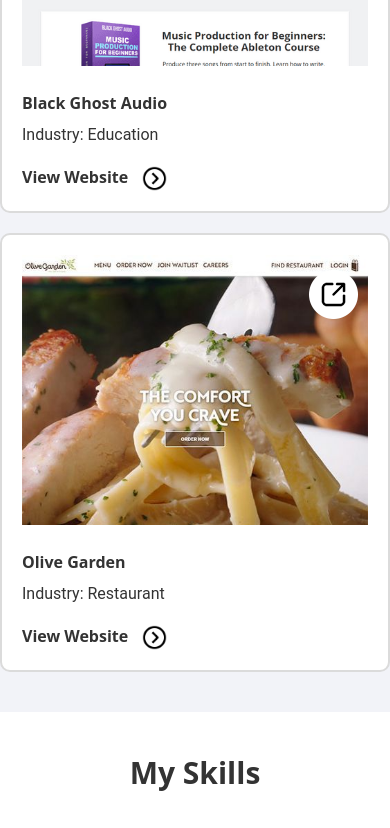
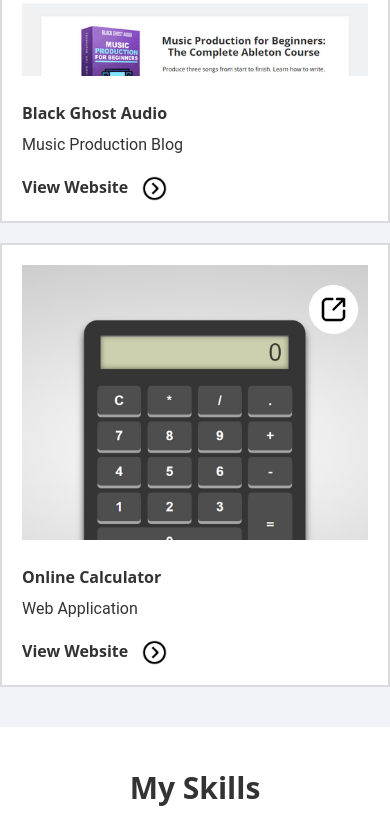
Before and after one commit to CharlesHoffman-dev/charleshoffman-dev.github.io, a plain HTML site: page index.html in a window 390 px wide. Shown: the part 2293-3121 px from the top of the page. Drawn offline with nearby package versions, Linux system fonts and the light colour scheme; a script that the page names is missing.

Commit message:
Updated website placeholder with calculator app.

```diff
--- a/css/bizgrow.webflow.css
+++ b/css/bizgrow.webflow.css
@@ -1115,6 +1115,10 @@ p {
     max-width: 90%;
   }
 
+  .image-container {
+    height: 200px;
+  }
+
   .section-4 {
     padding-top: 40px;
     padding-bottom: 40px;
@@ -1279,6 +1283,10 @@ p {
     max-width: 90%;
   }
 
+  .image-container {
+    height: 275px;
+  }
+
   .column {
     padding-right: 0px;
     padding-left: 0px;
@@ -1461,6 +1469,10 @@ p {
     max-width: 100%;
   }
 
+  .div-block-5 {
+    border-radius: 0px;
+  }
+
   .paragraph-4 {
     line-height: 24px;
     text-align: left;
--- a/index.html
+++ b/index.html
@@ -1,4 +1,4 @@
-<!DOCTYPE html><!--  Last Published: Sun Jul 03 2022 20:56:25 GMT+0000 (Coordinated Universal Time)  -->
+<!DOCTYPE html><!--  Last Published: Sun Jul 03 2022 21:21:33 GMT+0000 (Coordinated Universal Time)  -->
 <html data-wf-page="62bbdcc44e57e8e89fe3bdb3" data-wf-site="62bbdcc24e57e8693ae3bd23">
 <head>
   <meta charset="utf-8">
@@ -114,7 +114,7 @@
           <a href="https://itsvirtus.webflow.io/" target="_blank" class="link-block w-inline-block w-clearfix"><img src="images/open.png" loading="lazy" alt="" class="image"></a>
           <div class="div-block-3">
             <a href="https://itsvirtus.webflow.io/" class="link">Virtus</a>
-            <div>Industry: Entertainment</div>
+            <div>Artist Website</div>
           </div>
           <div class="div-block-4">
             <a href="https://itsvirtus.webflow.io/" class="link-2">View Website</a>
@@ -128,7 +128,7 @@
           <a href="https://www.blackghostaudio.com/" target="_blank" class="link-block w-inline-block w-clearfix"><img src="images/open.png" loading="lazy" alt="" class="image"></a>
           <div class="div-block-3">
             <a href="https://www.blackghostaudio.com/" target="_blank" class="link">Black Ghost Audio</a>
-            <div>Industry: Education</div>
+            <div>Music Production Blog</div>
           </div>
           <div class="div-block-4">
             <a href="https://www.blackghostaudio.com/" target="_blank" class="link-2">View Website</a>
@@ -138,15 +138,15 @@
       </div>
       <div class="column-11 w-col w-col-4">
         <div class="div-block-5 w-clearfix">
-          <a href="#" class="image-container w-inline-block"><img src="images/screencapture-olivegarden-home-2022-06-29-09_18_48.jpg" loading="lazy" srcset="images/screencapture-olivegarden-home-2022-06-29-09_18_48-p-500.jpeg 500w, images/screencapture-olivegarden-home-2022-06-29-09_18_48.jpg 550w" sizes="(max-width: 479px) 90vw, (max-width: 767px) 78vw, (max-width: 991px) 26vw, 256px" alt=""></a>
-          <a href="#" class="link-block w-inline-block w-clearfix"><img src="images/open.png" loading="lazy" alt="" class="image"></a>
+          <a href="https://charleshoffman-dev.github.io/calculator/" target="_blank" class="image-container w-inline-block"><img src="images/Untitled-1.jpg" loading="lazy" srcset="images/Untitled-1.jpg 500w, images/Untitled-1.jpg 800w, images/Untitled-1.jpg 1000w" sizes="(max-width: 479px) 90vw, (max-width: 767px) 78vw, (max-width: 991px) 26vw, 256px" alt=""></a>
+          <a href="https://charleshoffman-dev.github.io/calculator/" target="_blank" class="link-block w-inline-block w-clearfix"><img src="images/open.png" loading="lazy" alt="" class="image"></a>
           <div class="div-block-3">
-            <a href="#" class="link">Olive Garden</a>
-            <div>Industry: Restaurant</div>
+            <a href="https://charleshoffman-dev.github.io/calculator/" target="_blank" class="link">Online Calculator</a>
+            <div>Web Application</div>
           </div>
           <div class="div-block-4">
-            <a href="#" class="link-2">View Website</a>
-            <a href="#" class="link-block-2 w-inline-block"><img src="images/right.png" loading="lazy" alt="" class="image-2"></a>
+            <a href="https://charleshoffman-dev.github.io/calculator/" target="_blank" class="link-2">View Website</a>
+            <a href="https://charleshoffman-dev.github.io/calculator/" target="_blank" class="link-block-2 w-inline-block"><img src="images/right.png" loading="lazy" alt="" class="image-2"></a>
           </div>
         </div>
       </div>
```
Also changed, not shown: images/Untitled-1-p-500.jpeg (added), images/Untitled-1-p-800.jpeg (added), images/Untitled-1.jpg (added), images/screencapture-olivegarden-home-2022-06-29-09_18_48-p-500.jpeg (deleted), images/screencapture-olivegarden-home-2022-06-29-09_18_48.jpg (deleted).
